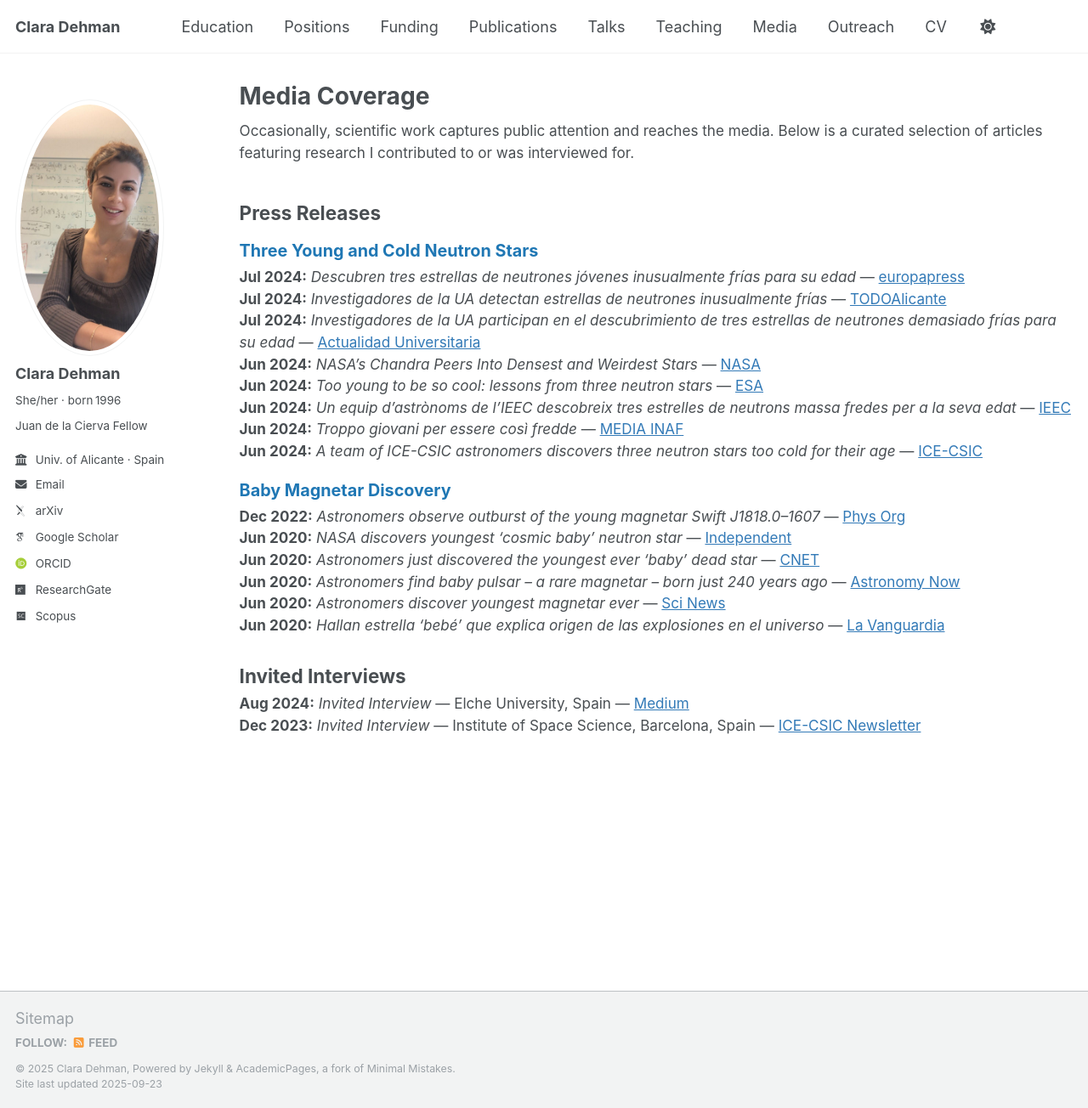
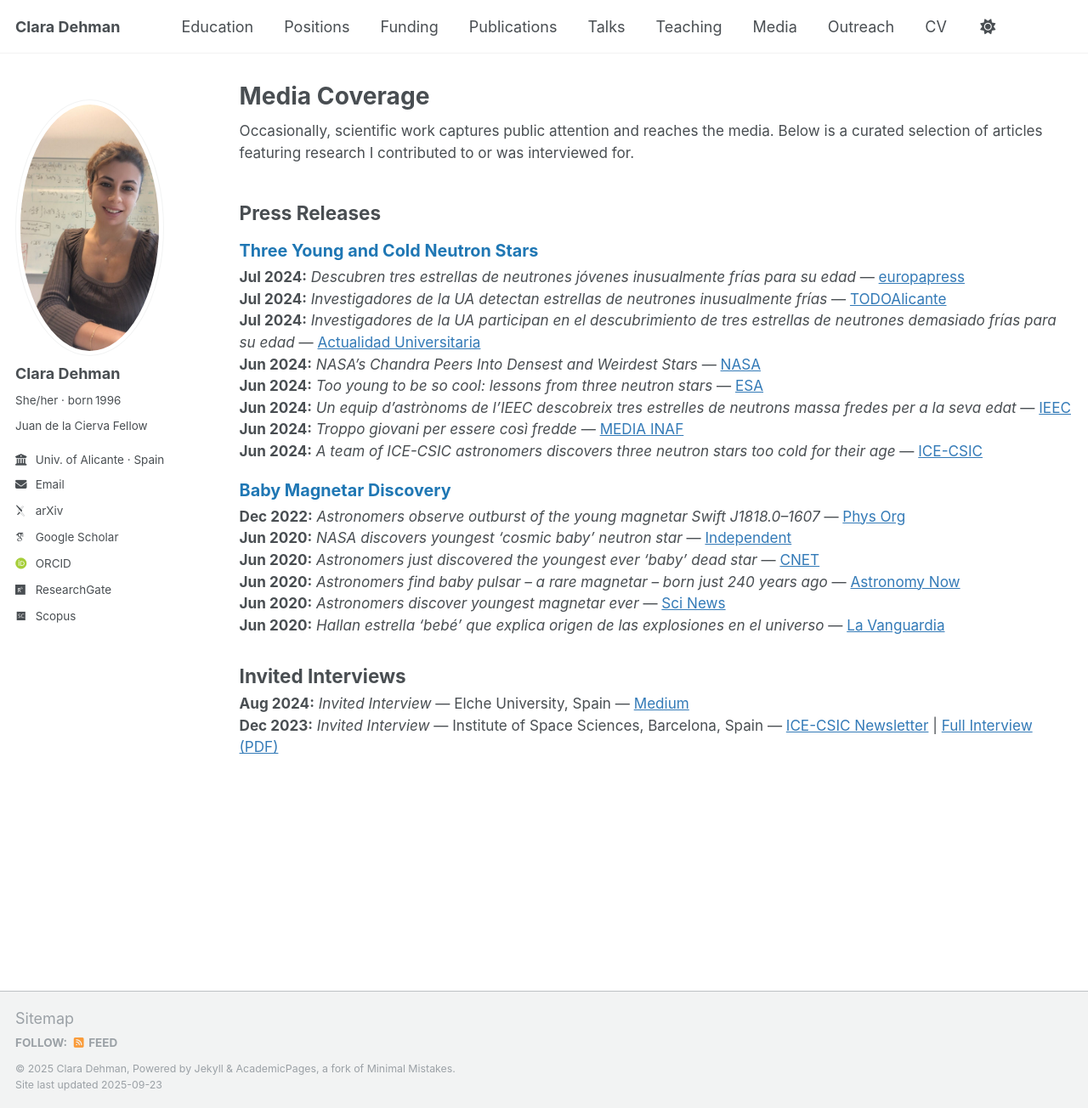
Before and after one commit to ClaraDehman/ClaraDehman.github.io, a Jekyll site: the page built from _pages/media.html, in a window 1280 px wide and 1304 px high. Shown: the whole window at 85% size. Built offline with Jekyll 4.4.1, drawn with Linux system fonts in a browser that asks for light colours; some web fonts are replaced.

Commit message:
linking the pdf of the ICE-CSIC interview media.html

```diff
--- a/_pages/media.html
+++ b/_pages/media.html
@@ -38,5 +38,7 @@ author_profile: true
 <h2 class="archive__item-title" style="margin-top:1.5em;">Invited Interviews</h2>
 <p class="archive__item-excerpt" style="font-size: 0.95em;">
   <strong>Aug 2024:</strong> <em>Invited Interview</em> — Elche University, Spain — <a href="https://medium.com/@hugo.rubio/este-descubrimiento-es-la-continuación-de-las-leyes-fundamentales-del-universo-8686409703d4" style="color:#337ab7;">Medium</a><br>
-  <strong>Dec 2023:</strong> <em>Invited Interview</em> — Institute of Space Science, Barcelona, Spain — <a href="https://mailchi.mp/747e3454fceb/ice-csic-newsletter-december2023" style="color:#337ab7;">ICE-CSIC Newsletter</a>
+  <strong>Dec 2023:</strong> <em>Invited Interview</em> — Institute of Space Sciences, Barcelona, Spain —
+<a href="https://mailchi.mp/747e3454fceb/ice-csic-newsletter-december2023" style="color:#337ab7;">ICE-CSIC Newsletter</a> |
+<a href="https://claradehman.github.io/files/Dehman_Interview_ICECSIC_Dec2023.pdf" style="color:#337ab7;">Full Interview (PDF)</a>
 </p>
```
